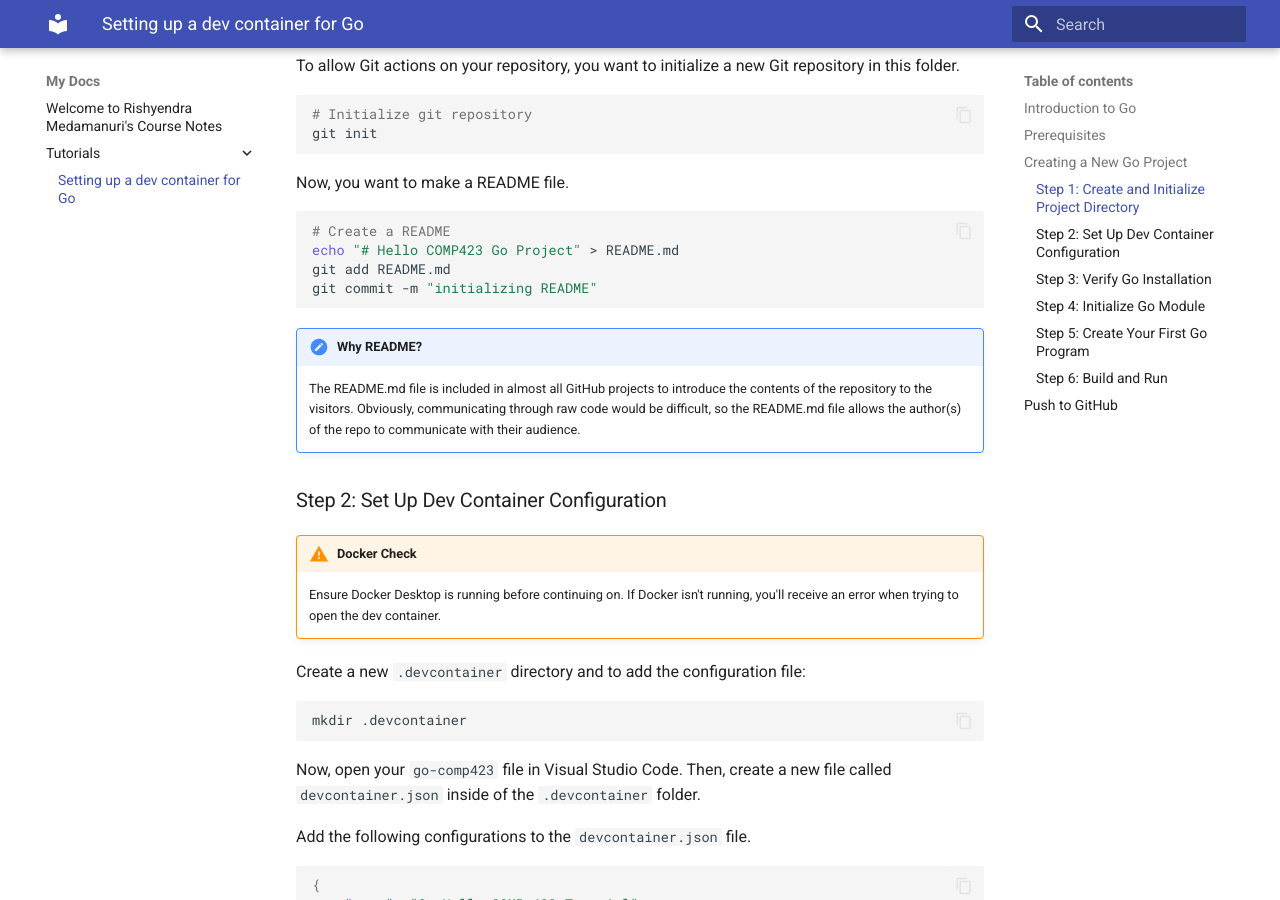
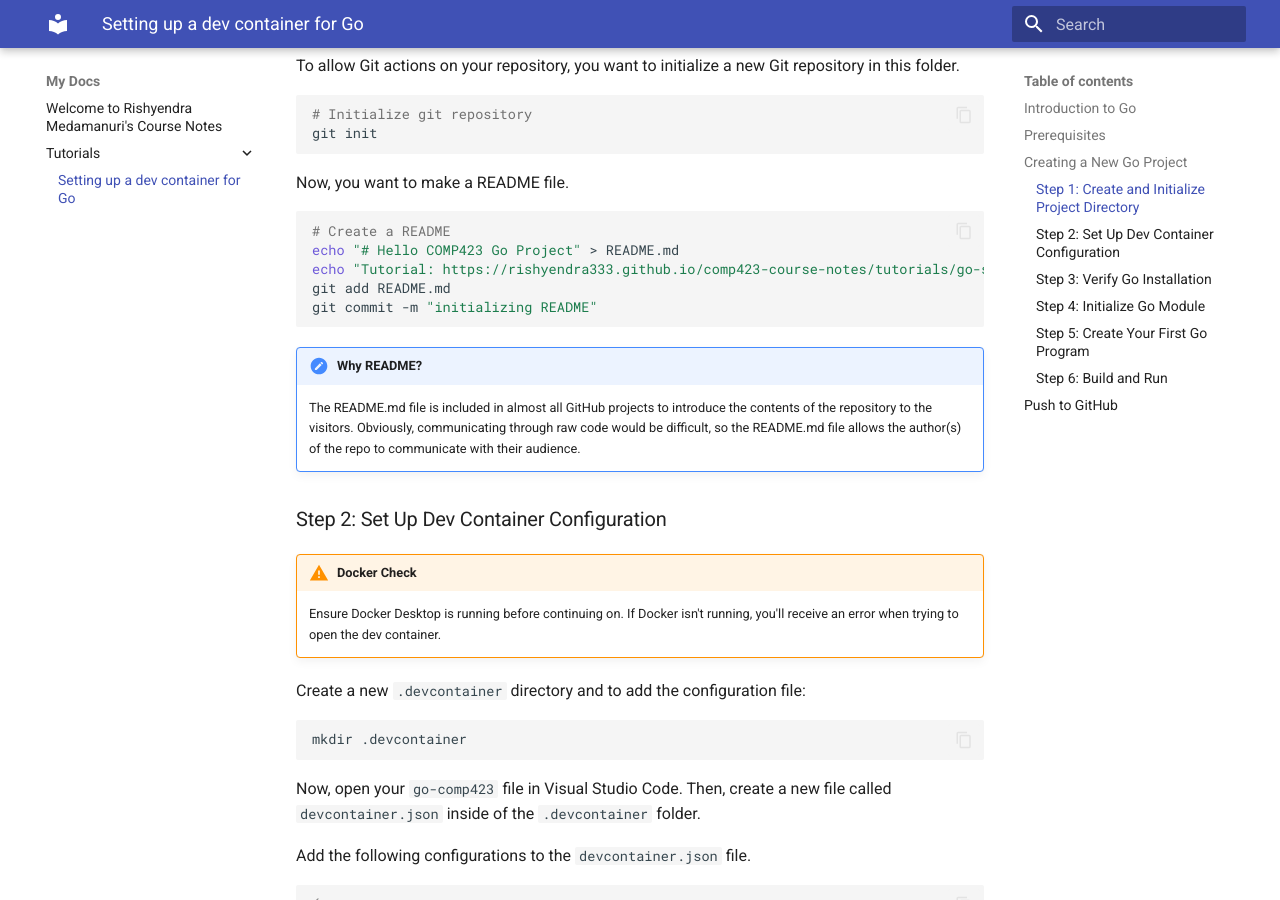
Before and after one commit to rishyendra333/comp423-course-notes, an MkDocs documentation site: the page built from docs/tutorials/go-setup.md, in a window 1280 px wide and 900 px high, scrolled down 1165 px. Built offline with MkDocs 1.6.1 and Material for MkDocs 9.7.7, drawn with Linux system fonts in a browser that asks for light colours.

Commit message:
adding tutorial link to readme

````diff
--- a/docs/tutorials/go-setup.md
+++ b/docs/tutorials/go-setup.md
@@ -46,6 +46,7 @@ Now, you want to make a README file.
 ```bash
 # Create a README
 echo "# Hello COMP423 Go Project" > README.md
+echo "Tutorial: https://rishyendra333.github.io/comp423-course-notes/tutorials/go-setup/" >> README.md
 git add README.md
 git commit -m "initializing README"
 ```
````
